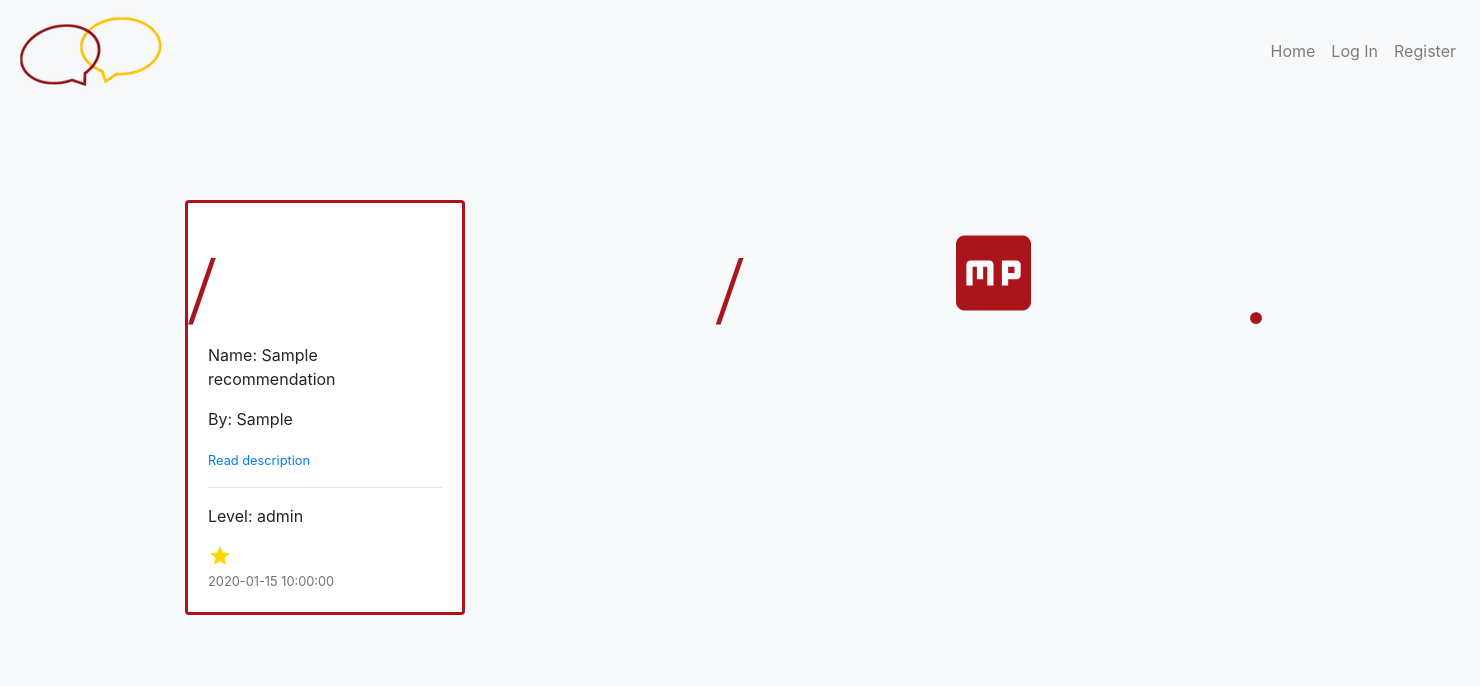
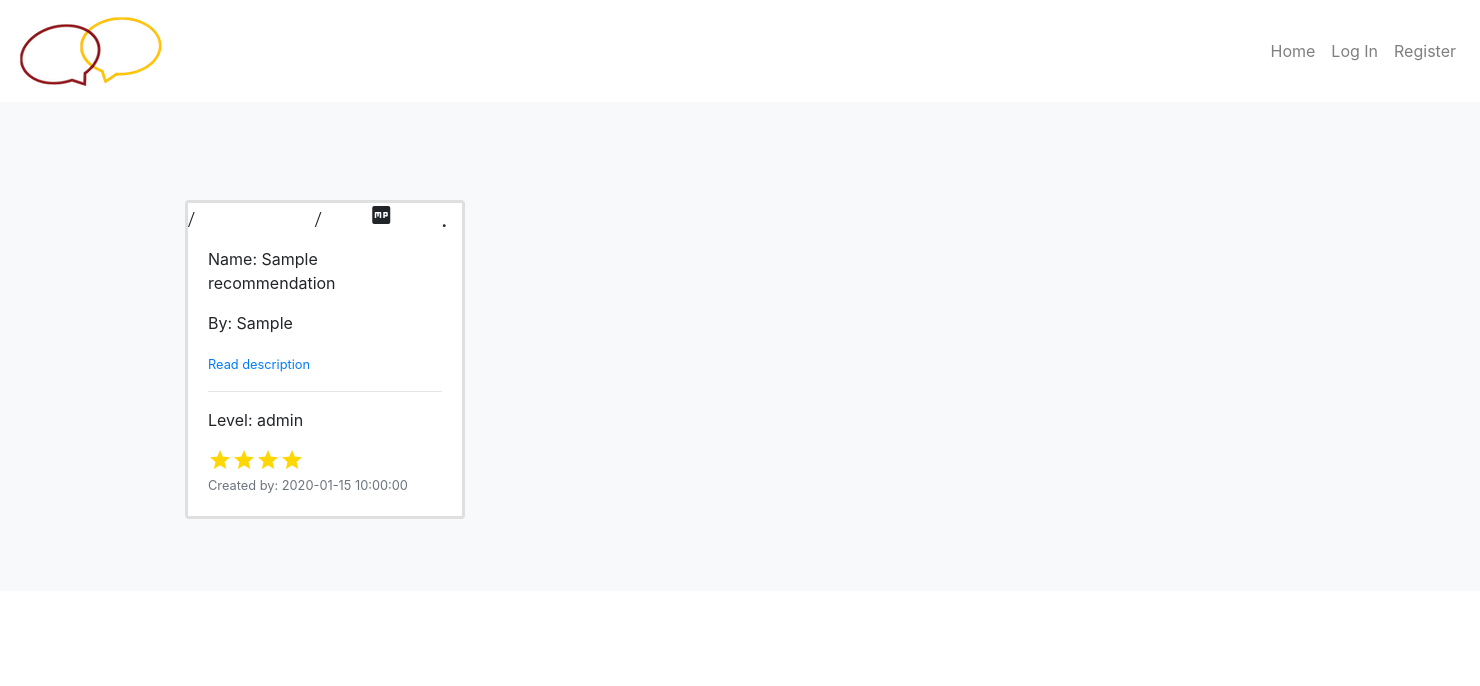
Before and after one commit to DonnaIB/surround_yourself_with_spanish, a Flask app: page / in a window 1480 px wide; the page is wider, and only the part inside the window is pictured. Shown: the top 686 px of that part. Run offline with Flask 2, Linux system fonts and the light colour scheme; a database or web service that is not in the repository returns one stand-in record (values such as "Sample title"); some libraries are stand-ins or nearby versions.

Commit message:
Bind data from db to ratings and icons in recommendation card

```diff
--- a/static/css/style.css
+++ b/static/css/style.css
@@ -2,10 +2,23 @@
 .card {
     max-width: 80%;
     margin-top: 50px;
-    border-color: #AA151B;
     border-width: 3px;
 }
-.card-header{
+
+.movie {
+    border-color: #AA151B;
+}
+
+.menu_book {
+    border-color: #F1BF00;
+}
+
+.live_tv {
+    border-color: #058E6E;
+}
+
+
+.card-header {
     background-color: white;
 }
 
@@ -31,12 +44,35 @@
 
 /* icons */
 
-.category-icons {
+.icons-movie {
     text-align: center;
-    color: #AA151B;
+    color: #058E6E;
     font-size: 100px;
     padding-top: 20px;
 
+}
+
+.icons-menu_book {
+    text-align: center;
+    color: #058E6E;
+    font-size: 100px;
+    padding-top: 20px;
+
+}
+
+.icons-live_tv {
+    text-align: center;
+    color: #058E6E;
+    font-size: 100px;
+    padding-top: 20px;
+
+}
+
+
+/* recommendation card*/
+
+.created-by {
+    padding-top: 30px;
 }
 
 #module {
@@ -53,7 +89,7 @@
     height: 40px !important;
 }
 
-  #module a.collapsed:after  {
+#module a.collapsed:after {
     content: '+ Show More';
 }
 
--- a/templates/base.html
+++ b/templates/base.html
@@ -19,7 +19,7 @@
 <body>
     <header>
         <!-- Nav -->
-        <nav class="navbar navbar-expand-lg navbar-light bg-light">
+        <nav class="navbar navbar-expand-lg navbar-light">
             <a class="navbar-brand" href="{{ url_for('get_recommendations') }}"><img
                     src="{{ url_for ('static', filename='images/logo.png') }}" alt="Logo Image" /></a>
             <button class="navbar-toggler" type="button" data-toggle="collapse" data-target="#navbarSupportedContent"
--- a/templates/recommendations.html
+++ b/templates/recommendations.html
@@ -1,22 +1,21 @@
 {% extends "base.html" %}
 {% block content %}
 
-<main role="main">
 
-    <div class="album py-5 bg-light">
+    <div class="album py-5 bg-light" style="background-color: white;">
       <div class="container">
         <div class="row">
           {% for recommendation in recommendations %}
             <div class="col-md-4">
-              <div class="card mb-4 box-shadow">
-               <span class="material-icons category-icons">
+              <div class="card mb-4 box-shadow {{ recommendation.category_icon }}">
+               <span class="material-icons icons-{{ recommendation.category_icon }}">
                 {{ recommendation.category_icon }}
                </span>
                 <div class="card-body">
                   <p class="card-text">Name: {{ recommendation.rec_name }}</p>
                   <p class="card-text">By: {{ recommendation.rec_by }}</p>
                   <p class="card-text">
-                    <small><a data-toggle="collapse" href="#collapseExample" role="button" aria-expanded="false" aria-controls="collapseExample">
+                    <small><a data-toggle="collapse" href="#collapseExample"  class="description" role="button" aria-expanded="false" aria-controls="collapseExample">
                         Read description
                     </a></small>
                     <p class="collapse" id="collapseExample">
@@ -25,10 +24,31 @@
 
                 <hr>
                 <p class="card-text">Level: {{ recommendation.level }}</p>
+
                 <div class="d-flex">
-                 <span class="material-icons" style="color: gold;">star</span>
+                  {% if recommendation.rec_rating == 1 %}
+                  <span class="material-icons" style="color: gold;">star</span>
+                  {% elif recommendation.rec_rating == 2  %}
+                  <span class="material-icons" style="color: gold;">star</span>
+                  <span class="material-icons" style="color: gold;">star</span>
+                  {% elif recommendation.rec_rating == 3  %}
+                  <span class="material-icons" style="color: gold;">star</span>
+                  <span class="material-icons" style="color: gold;">star</span>
+                  <span class="material-icons" style="color: gold;">star</span>
+                  {% elif recommendation.rec_rating == 4  %}
+                  <span class="material-icons" style="color: gold;">star</span>
+                  <span class="material-icons" style="color: gold;">star</span>
+                  <span class="material-icons" style="color: gold;">star</span>
+                  <span class="material-icons" style="color: gold;">star</span>
+                  {% else %}
+                  <span class="material-icons" style="color: gold;">star</span>
+                  <span class="material-icons" style="color: gold;">star</span>
+                  <span class="material-icons" style="color: gold;">star</span>
+                  <span class="material-icons" style="color: gold;">star</span>
+                  <span class="material-icons" style="color: gold;">star</span>
+                  {% endif %}
                 </div>
-                 <small class="text-muted padding-top: 20px;">{{ recommendation.created_by}}</small>
+                 <small class="text-muted created-by pull-right">Created by: {{ recommendation.created_by}}</small>
               </div>
             </div>
           </div>
@@ -37,6 +57,5 @@
       </div>
     </div>
 
-  </main>
 
 {% endblock %}
```
Lines whose indentation alone changed are shown as unchanged.
